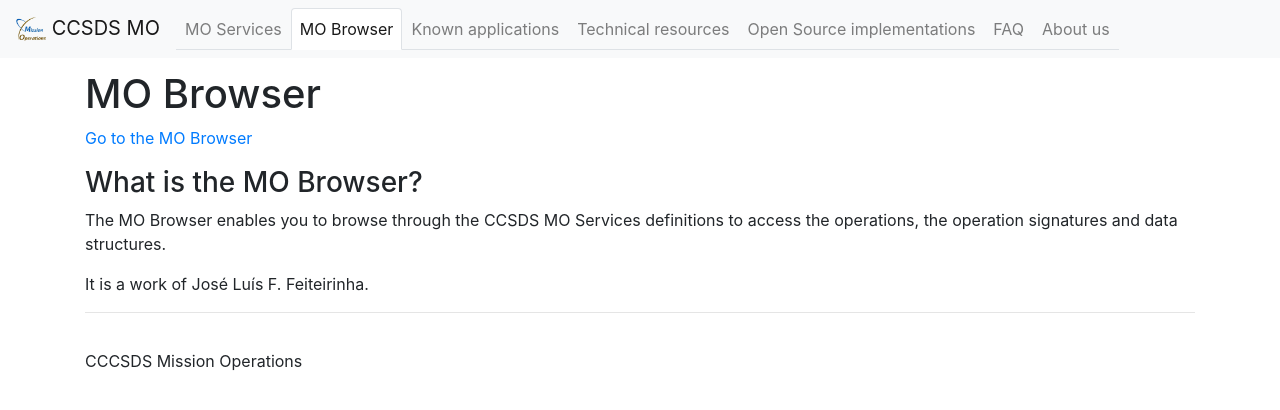
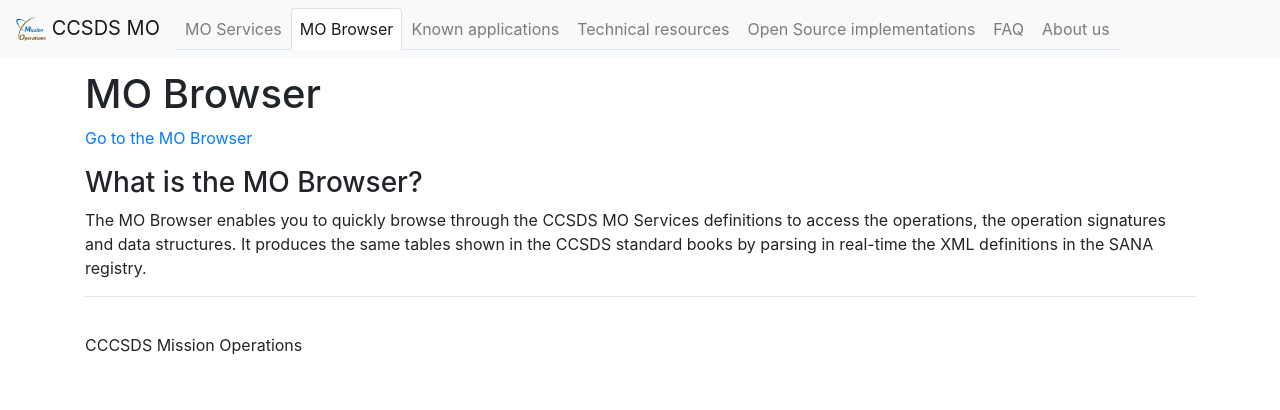
Before and after one commit to ccsdsmo/ccsdsmo.github.io, a Jekyll site: the page built from pages/mo-browser.md, in a window 1280 px wide. Shown: the top 410 px of the page. Built offline with Jekyll 4.4.1, drawn with Linux system fonts in a browser that asks for light colours.

Commit message:
Update MO Browser explanation

```diff
--- a/pages/mo-browser.md
+++ b/pages/mo-browser.md
@@ -9,7 +9,7 @@ permalink: /mo-browser
 
 ### What is the MO Browser?
 
-The MO Browser enables you to browse through the CCSDS MO Services definitions
-to access the operations, the operation signatures and data structures.
-
-It is a work of José Luís F. Feiteirinha.
+The MO Browser enables you to quickly browse through the CCSDS MO Services definitions
+to access the operations, the operation signatures and data structures. It produces the
+same tables shown in the CCSDS standard books by parsing in real-time the XML definitions
+in the SANA registry.
```
